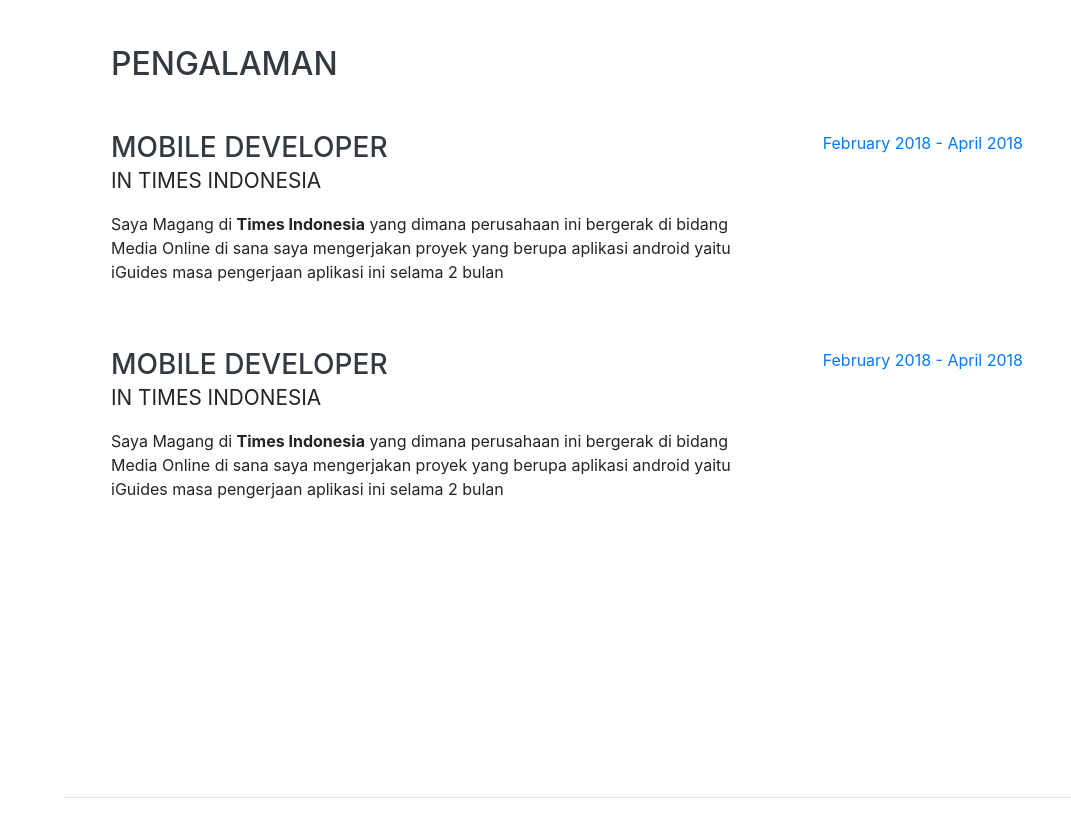
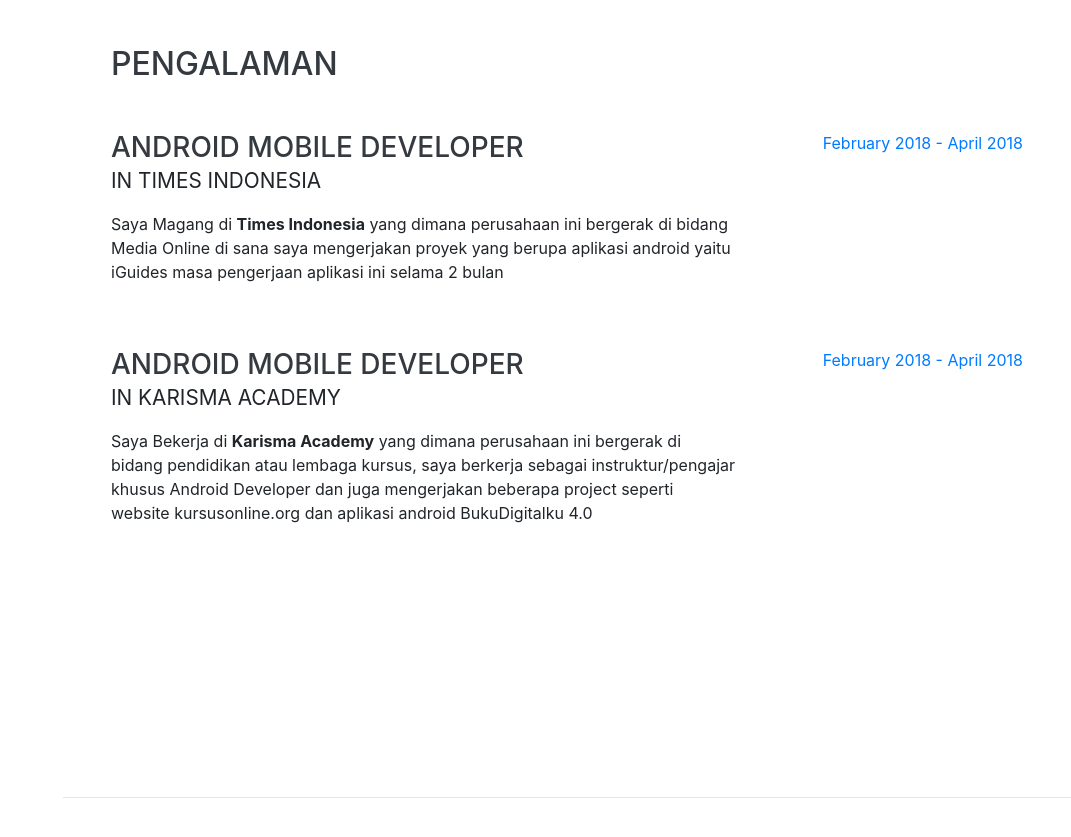
Before and after one commit to NikkiRufiansya/resume, a website with bundled scripts: page index.html in a window 1280 px wide. Shown: the part 804-1641 px from the top of the page, without its empty margins (209-1280 px from the left). Built offline with nearby package versions, Linux system fonts and the light colour scheme; a web font is replaced by a local one.

Commit message:
update pengalaman

```diff
--- a/index.html
+++ b/index.html
@@ -99,7 +99,7 @@
 
         <div class="resume-item d-flex flex-column flex-md-row justify-content-between mb-5">
           <div class="resume-content">
-            <h3 class="mb-0">Mobile Developer</h3>
+            <h3 class="mb-0">Android Mobile Developer</h3>
             <div class="subheading mb-3">in Times Indonesia</div>
             <p>Saya Magang di <b>Times Indonesia</b> yang dimana perusahaan ini bergerak di bidang Media Online
               di sana saya mengerjakan proyek yang berupa aplikasi android yaitu iGuides masa pengerjaan aplikasi ini selama 2 bulan
@@ -111,11 +111,11 @@
         </div>
         <div class="resume-item d-flex flex-column flex-md-row justify-content-between mb-5">
           <div class="resume-content">
-            <h3 class="mb-0">Mobile Developer</h3>
-            <div class="subheading mb-3">in Times Indonesia</div>
-            <p>Saya Magang di <b>Times Indonesia</b> yang dimana perusahaan ini bergerak di bidang Media Online
-              di sana saya mengerjakan proyek yang berupa aplikasi android yaitu iGuides masa pengerjaan aplikasi ini
-              selama 2 bulan
+            <h3 class="mb-0">Android Mobile Developer</h3>
+            <div class="subheading mb-3">in Karisma Academy</div>
+            <p>Saya Bekerja di <b>Karisma Academy</b> yang dimana perusahaan ini bergerak di bidang pendidikan atau lembaga kursus, saya berkerja
+              sebagai instruktur/pengajar khusus Android Developer dan juga mengerjakan beberapa project seperti website kursusonline.org dan
+              aplikasi android BukuDigitalku 4.0
             </p>
           </div>
           <div class="resume-date text-md-right">
```
